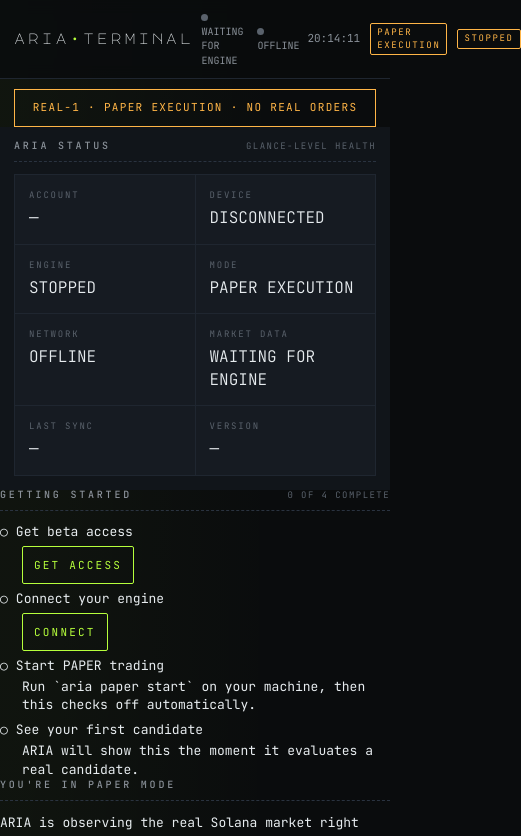
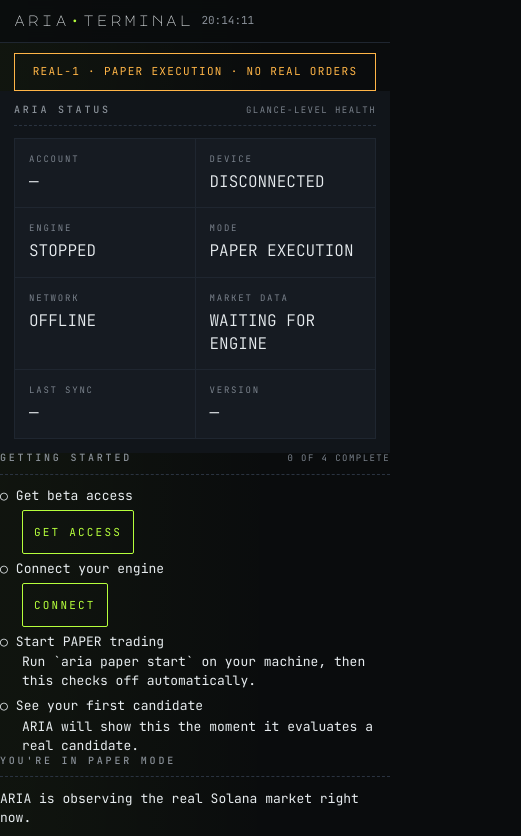
Before and after one commit to AIWMCX/aria-telegram-BOT-APP, a website: page public/index.html in a window 390 px wide. Shown: the top 836 px of the page, 521 px wide, since content can reach past the window. Drawn offline with Linux system fonts and the light colour scheme; no server answers.

Commit message:
fix(mini-app): mobile viewport overflow + touch-target + contrast pass (restated proposal, item 11)
Actually tested at a 320px viewport instead of assuming it worked —
found real bugs, not just polish:

- The topbar's 3-col grid (auto 1fr auto) had no min-width:0 on the
  center track. CSS Grid lets a 1fr track's content force it wider
  than available space, a well-known overflow trap. Confirmed:
  window.innerWidth reported 515 on a 320px viewport before this fix —
  real phones would render zoomed-out/horizontally-scrollable, not
  properly fitted. Root cause was the center pulse-status text and
  right-side execution-mode/control-state chips never wrapping or
  hiding. Fix: hide both below 600px (mobile-first, matching the
  existing .brand .sub pattern) — nothing is lost, since both are
  already shown in the ARIA Status card and reality banner shipped
  earlier this session. Verified: 515px -> 320px (the residual 3px
  is the vertical scrollbar's own width, confirmed via
  innerWidth - documentElement.clientWidth === 3, not real overflow).

- btn-trial measured 38px tall at this width, under the 44px touch-
  target guideline other .plan-btn buttons happened to clear only
  because their text wrapped to multiple lines. Fixed at the shared
  .plan-btn rule (flex-centered, min-height:44px) so every button
  meets the guideline regardless of text length, not just the ones
  that happened to wrap.

- --ink-mute measured 3.17:1 contrast against --bg — computed via the
  real WCAG relative-luminance formula, not eyeballed — failing the
  4.5:1 AA minimum for the small label text (.lbl, hints) it's used
  on throughout the app. Changed to #7a828c (5.04:1), confirmed by
  screenshot the label hierarchy still reads clearly subordinate to
  value text, no visual regression.

Verified: desktop width (1024px) still shows the topbar center/chips
correctly (mobile-first hide, not a permanent regression) — confirmed
via computed display values, not just visual inspection.

Typecheck clean, full suite green (CSS-only change, no test coupling).

```diff
--- a/public/styles.css
+++ b/public/styles.css
@@ -6,7 +6,7 @@
   --line-hot: #2a3340;
   --ink:      #e7ecef;
   --ink-dim:  #8a9199;
-  --ink-mute: #5a626c;
+  --ink-mute: #7a828c; /* was #5a626c (3.17:1 on --bg) — 5.04:1 clears WCAG AA's 4.5:1 for the small label text this is used on */
   --acid:     #b6ff3c;
   --acid-2:   #6fdd00;
   --amber:    #ffb547;
@@ -51,7 +51,8 @@ body {
 .brand .dot { color: var(--acid); }
 .brand .sub { color: var(--ink-mute); margin-left: 8px; font-size: 9px; letter-spacing: 0.3em; display: none; }
 @media (min-width: 600px) { .brand .sub { display: inline; } .brand { font-size: 18px; } }
-.topbar .center { display: flex; gap: 14px; justify-content: center; align-items: center; color: var(--ink-dim); font-size: 10px; }
+.topbar .center { display: none; gap: 14px; justify-content: center; align-items: center; color: var(--ink-dim); font-size: 10px; min-width: 0; }
+@media (min-width: 600px) { .topbar .center { display: flex; } }
 .pulse {
   display: inline-block; width: 7px; height: 7px; border-radius: 50%;
   background: var(--ink-mute); margin-right: 6px; vertical-align: middle;
@@ -59,8 +60,14 @@ body {
 }
 .pulse.ok { background: var(--acid); color: var(--acid); animation: pulse 1.6s infinite; }
 @keyframes pulse { 0% { box-shadow: 0 0 0 0 currentColor; } 70% { box-shadow: 0 0 0 6px transparent; } 100% { box-shadow: 0 0 0 0 transparent; } }
-.topbar .right { display: flex; gap: 10px; align-items: center; }
+.topbar .right { display: flex; gap: 10px; align-items: center; min-width: 0; }
 .clock { color: var(--ink-dim); font-variant-numeric: tabular-nums; font-size: 11px; }
+/* Below 600px, execution-mode/control-state chips are hidden — both are
+   already shown in the ARIA Status card and reality banner, so nothing
+   is lost, and cramming them into the topbar is what forced horizontal
+   overflow at narrow widths (confirmed: 320px viewport rendered a
+   515px-wide document before this fix). */
+@media (max-width: 599px) { .topbar .right .chip { display: none; } }
 
 /* ── License / plan banner ─────────────────────────────────────────── */
 .license-bar { display: grid; grid-template-columns: repeat(3, 1fr); gap: 1px; background: var(--line); border-bottom: 1px solid var(--line-hot); }
@@ -156,7 +163,8 @@ td.loss { color: var(--red); }
 .plan li.no { color: var(--ink-mute); }
 .plan li.no::before { content: "· "; color: var(--ink-mute); }
 .plan-btn {
-  display: block; width: 100%; padding: 11px; text-align: center; font-family: inherit; font-size: 11px;
+  display: flex; align-items: center; justify-content: center; width: 100%; min-height: 44px;
+  padding: 11px; text-align: center; font-family: inherit; font-size: 11px;
   letter-spacing: 0.2em; text-transform: uppercase; border: 1px solid var(--acid); background: transparent;
   color: var(--acid); cursor: pointer; border-radius: 2px;
 }
```
